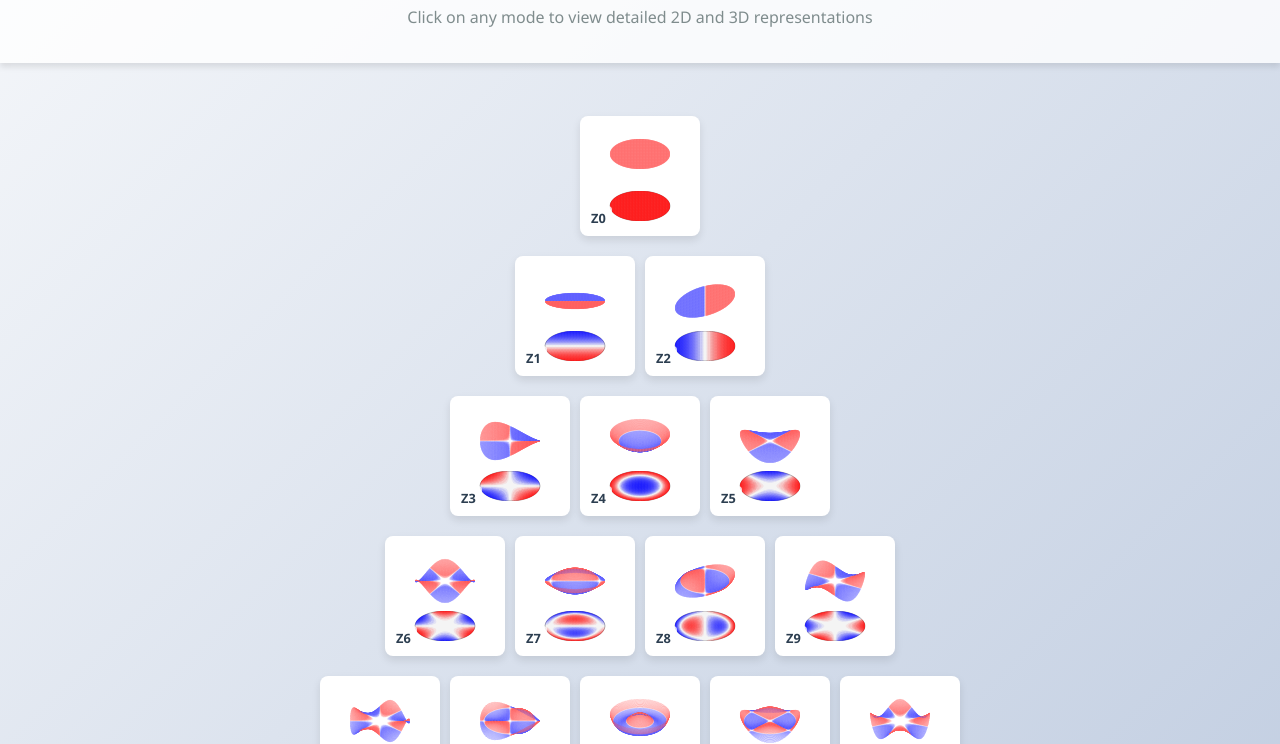
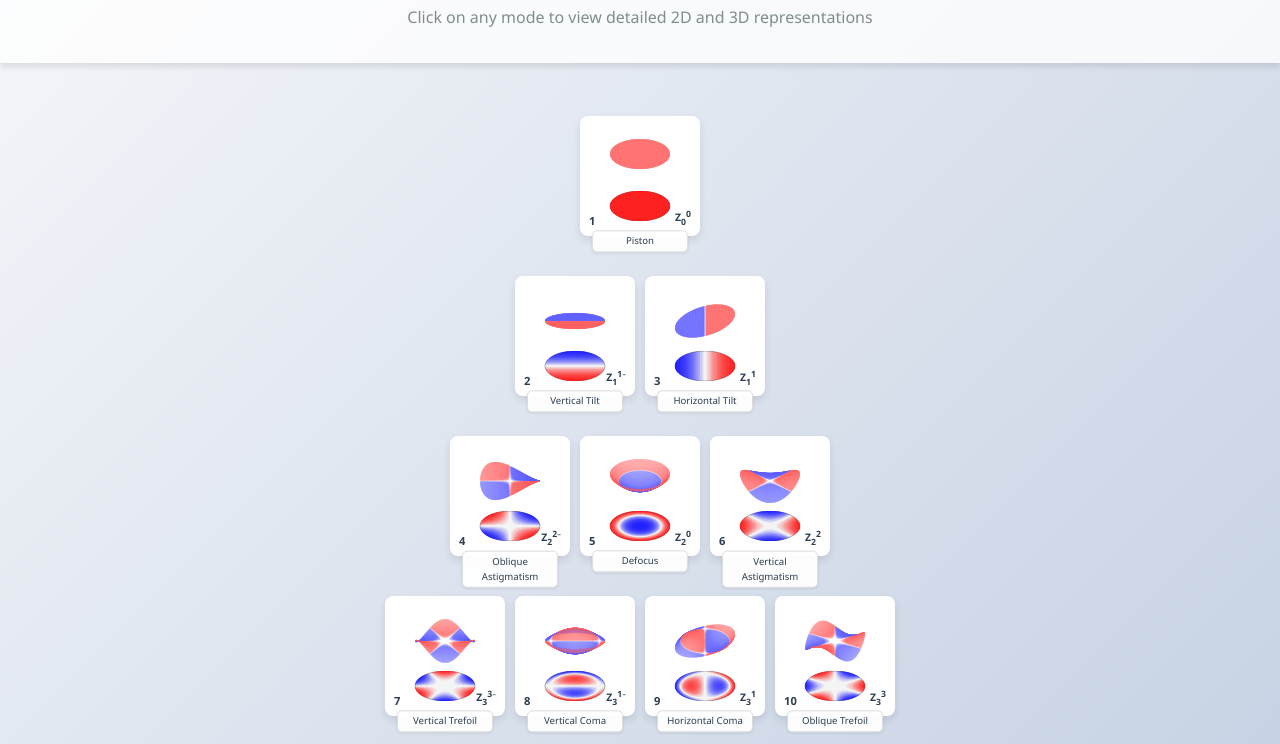
Before and after one commit to jacopomaroli/interactive-zernike, a plain HTML site: page index.html in a window 1280 px wide. Shown: the part 86-830 px from the top of the page. Drawn offline with nearby package versions, Linux system fonts and the light colour scheme.

Commit message:
add numbers and name

```diff
--- a/script.js
+++ b/script.js
@@ -86,15 +86,28 @@ class ZernikeVisualizer {
         canvas2D.width = 140;
         canvas2D.height = 30;
 
-        // Create label
-        const label = document.createElement('div');
-        label.className = 'mode-label';
-        label.textContent = `Z${index}`;
+        // Create polynomial ordering number (bottom left)
+        const orderingLabel = document.createElement('div');
+        orderingLabel.className = 'ordering-label';
+        orderingLabel.textContent = `${index + 1}`;
+
+        // Create Zernike term label (bottom right)
+        const zernikeLabel = document.createElement('div');
+        zernikeLabel.className = 'zernike-label';
+        // Format as Z with subscript n and superscript m
+        zernikeLabel.innerHTML = `Z<sub>${n}</sub><sup>${m >= 0 ? m : Math.abs(m)}</sup>${m < 0 ? '⁻' : ''}`;
+
+        // Create aberration name (underneath)
+        const nameLabel = document.createElement('div');
+        nameLabel.className = 'name-label';
+        nameLabel.textContent = mode.name;
 
         previewContainer.appendChild(canvas3D);
         previewContainer.appendChild(canvas2D);
         modeElement.appendChild(previewContainer);
-        modeElement.appendChild(label);
+        modeElement.appendChild(orderingLabel);
+        modeElement.appendChild(zernikeLabel);
+        modeElement.appendChild(nameLabel);
 
         // Draw previews
         this.drawZernikePreview3D(canvas3D, n, m);
--- a/styles.css
+++ b/styles.css
@@ -49,7 +49,7 @@ header p {
 .zernike-mode {
     width: 120px;
     height: 120px;
-    margin: 5px;
+    margin: 5px 5px 25px 5px;
     background-color: white;
     border-radius: 8px;
     box-shadow: 0 4px 8px rgba(0, 0, 0, 0.1);
@@ -59,7 +59,7 @@ header p {
     flex-direction: column;
     align-items: center;
     justify-content: center;
-    overflow: hidden;
+    overflow: visible;
     position: relative;
 }
 
@@ -78,6 +78,46 @@ header p {
     font-size: 0.8rem;
     font-weight: bold;
     color: #2c3e50;
+}
+
+.ordering-label {
+    position: absolute;
+    bottom: 5px;
+    left: 5px;
+    padding: 1px 4px;
+    border-radius: 3px;
+    font-size: 0.7rem;
+    font-weight: bold;
+    color: #2c3e50;
+}
+
+.zernike-label {
+    position: absolute;
+    bottom: 5px;
+    right: 5px;
+    padding: 1px 4px;
+    border-radius: 3px;
+    font-size: 0.65rem;
+    font-weight: bold;
+    color: #2c3e50;
+}
+
+.name-label {
+    position: absolute;
+    bottom: -5px;
+    left: 50%;
+    transform: translateX(-50%) translateY(100%);
+    background-color: rgba(255, 255, 255, 0.95);
+    padding: 2px 6px;
+    border-radius: 5px;
+    font-size: 0.6rem;
+    font-weight: 500;
+    color: #2c3e50;
+    border: 1px solid #ddd;
+    box-shadow: 0 1px 3px rgba(0, 0, 0, 0.1);
+    width: 80%;
+    margin: 10px 0;
+    text-align: center;
 }
 
 .mode-canvas {
```
